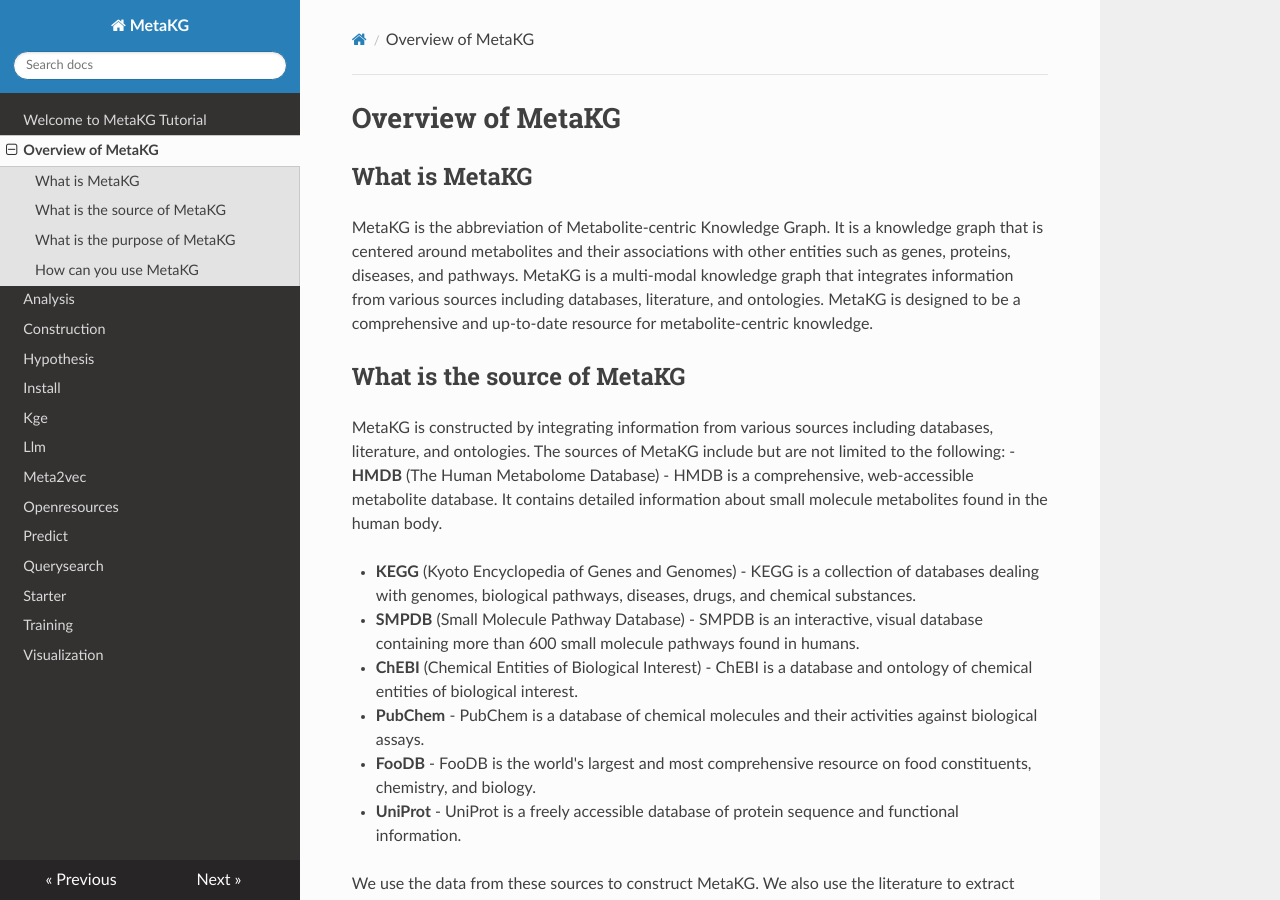
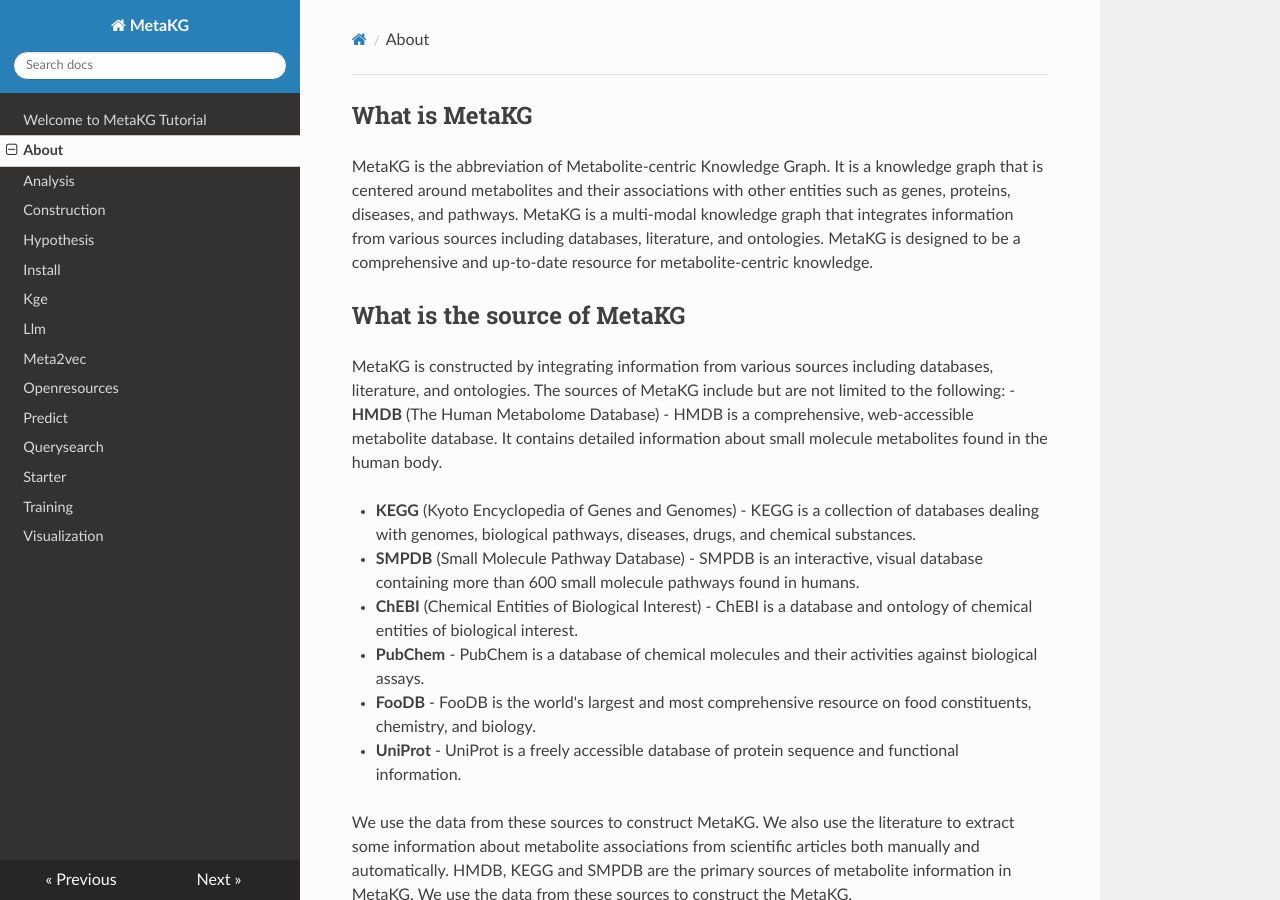
Before and after one commit to YuxingLu613/MetaKG-Tutorial, an MkDocs documentation site: the page built from docs/about.md, in a window 1280 px wide and 900 px high. Built offline with MkDocs 1.6.1, drawn with Linux system fonts in a browser that asks for light colours; nearby versions of some CDN libraries.

Commit message:
update 2.17

```diff
--- a/docs/about.md
+++ b/docs/about.md
@@ -1,6 +1,3 @@
-# Overview of MetaKG
-
-
 
 ## What is MetaKG
 
```
